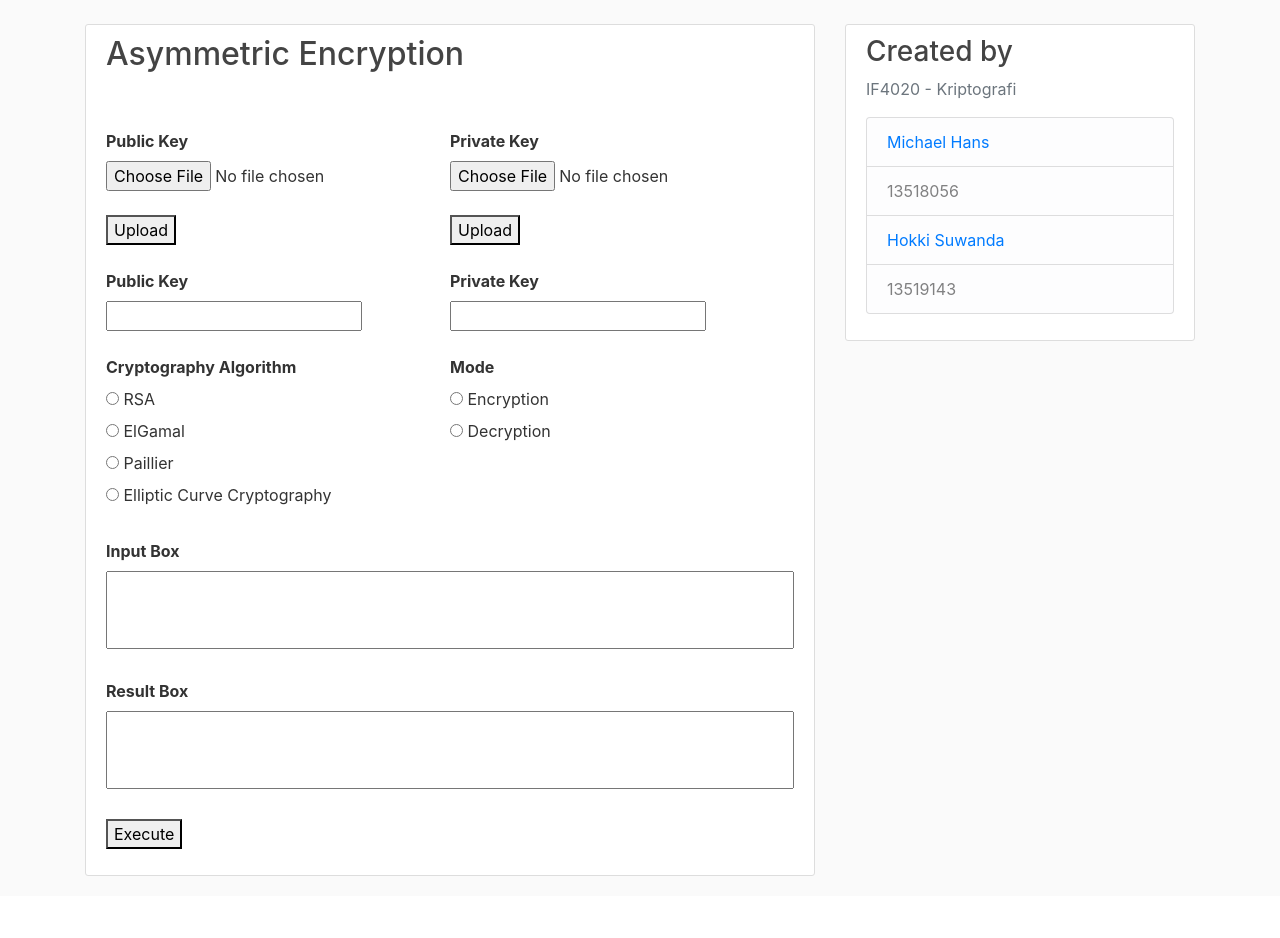
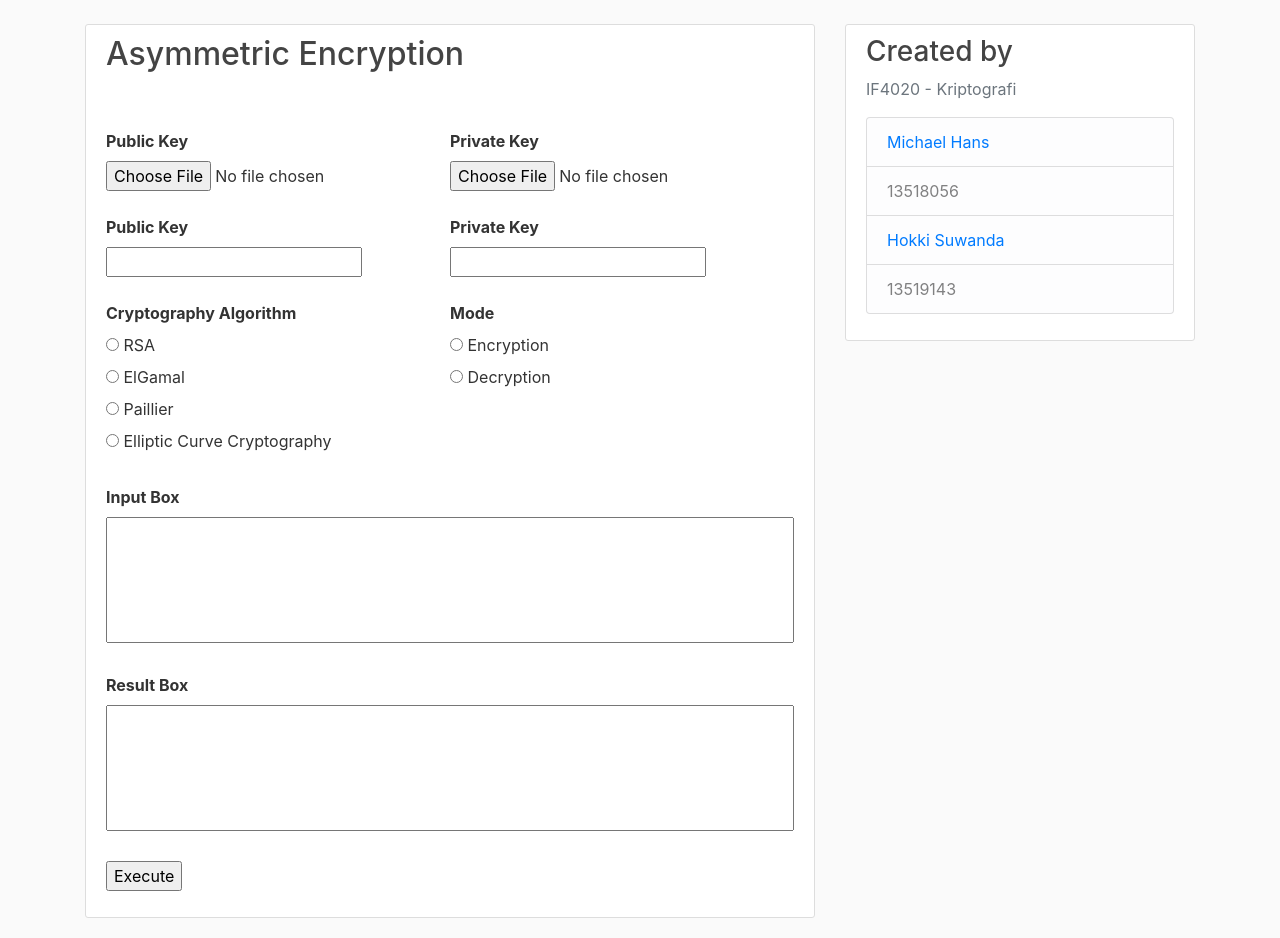
Before and after one commit to hokkyss/AssymmetricCrypto, a Flask app: page / in a window 1280 px wide. Shown: the part 56-994 px from the top of the page. Before the commit the page ends 932 px from the top, so only its background shows below. Run offline with Flask 2, Linux system fonts and the light colour scheme; some libraries are stand-ins or nearby versions.

Commit message:
file uploads

```diff
--- a/app.py
+++ b/app.py
@@ -14,16 +14,6 @@ app = Flask(__name__)
 
 PrimeGenerator.fill()
 EllipticCurve.generate()
-
-@app.route("/upload_public_key", methods=["POST"])
-def upload_public_key():
-    filename = request.json.get("public-key-file")
-    return readFile(filename)
-
-@app.route("/upload_private_key", methods=['POST'])
-def upload_private_key():
-    filename = request.json.get("private-key-file")
-    return readFile(filename)
 
 @app.route("/generation", methods=["GET", 'POST'])
 def generation():
@@ -79,6 +69,11 @@ def execute():
 
     return result
 
+@app.route("/get-content", methods=["POST"])
+def file_content():
+    file = request.files.get('file')
+    return file.stream.read().decode()
+
 @app.route("/guideline", methods=['GET'])
 def guideline():
     return render_template("guideline.html")
--- a/templates/home.html
+++ b/templates/home.html
@@ -4,19 +4,17 @@
       <div class="media-body">
       <h2><label class="article-title">Asymmetric Encryption</label></h2>
         <p class="article-content">
-          <form id="cryptography" name="cryptography" enctype="multipart/form-data">
+          <form id="cryptography" name="cryptography" onsubmit="execute()" enctype="multipart/form-data">
             <div class="key-container">
                 <div>
                     <label><b>Public Key</b></label><br>
                     <input type="file" id="public-key-file" name="public-key-file"><br><br>
-                    <button id="upload-public-key">Upload</button><br><br>
                     <label><b>Public Key</b></label><br>
                     <input type="text" id="public-key" name="public-key"><br><br>
                 </div>
                 <div>
                     <label><b>Private Key</b></label><br>
                     <input type="file" id="private-key-file" name="private-key-file"><br><br>
-                    <button id="upload-private-key">Upload</button><br><br>
                     <label><b>Private Key</b></label><br>
                     <input type="text" id="private-key" name="private-key"><br><br>
                 </div>
@@ -43,13 +41,13 @@
             </div>
             <div>
                 <label><b>Input Box</b></label><br>
-                <textarea name="input-box" rows=3 class="text-area-box"></textarea><br><br>
+                <textarea name="input-box" rows=5 class="text-area-box"></textarea><br><br>
             </div>
             <div>
                 <label><b>Result Box</b></label><br>
-                <textarea id="output" name="result-box" rows=3 class="text-area-box"></textarea><br><br>
+                <textarea id="output" name="result-box" rows=5 class="text-area-box"></textarea><br><br>
             </div>
-            <button id="submit">Execute</button><br>
+            <input id="submit" type="submit" value="Execute"><br>
           </form>
         </p>
       </div>
@@ -81,44 +79,47 @@
             }
         }
 
-    const uploadPublicKey = function(){
+    const getPublicKeyContent = function(){
         const xhr = new XMLHttpRequest();
-        xhr.open("POST", "{{ url_for('upload_public_key') }}");
-        xhr.setRequestHeader("Content-Type", "application/json")
-        xhr.send(JSON.stringify({
-            "public-key-file": document.getElementById("public-key-file").files[0].name
-        }))
-        xhr.onreadystatechange = function(e){
+        xhr.open("POST", "{{ url_for('file_content') }}");
+
+        const formData = new FormData()
+        public_key_file = document.querySelector("input[name='public-key-file']").files[0]
+
+        formData.append('file', public_key_file)
+        xhr.send(formData)
+        xhr.onreadystatechange = function(e) {
             if (this.readyState === 4) {
                 document.getElementById("public-key").value = this.response;
             }
         }
     }
 
-    const uploadPrivateKey = function(){
+    const getPrivateKeyContent = function(){
         const xhr = new XMLHttpRequest();
-        xhr.open("POST", "{{ url_for('upload_private_key') }}");
-        xhr.setRequestHeader("Content-Type", "application/json")
-        xhr.send(JSON.stringify({
-                "private-key-file": document.getElementById("private-key-file").files[0].name
-        }))
-        xhr.onreadystatechange = function(e){
+        xhr.open("POST", "{{ url_for('file_content') }}");
+
+        const formData = new FormData()
+        private_key_file = document.querySelector("input[name='private-key-file']").files[0]
+
+        formData.append('file', private_key_file)
+        xhr.send(formData)
+        xhr.onreadystatechange = function(e) {
             if (this.readyState === 4) {
                 document.getElementById("private-key").value = this.response;
             }
         }
     }
-
-    $('#upload-public-key').on('click', function(e){
+    $('#public-key-file').on('change', function(e){
         e.preventDefault();
         e.stopPropagation();
-        uploadPublicKey()
+        getPublicKeyContent();
     })
 
-    $('#upload-private-key').on('click', function(e){
+    $('#private-key-file').on('change', function(e){
         e.preventDefault();
         e.stopPropagation();
-        uploadPrivateKey()
+        getPrivateKeyContent();
     })
 
     $('#submit').on('click', function(e){
--- a/utils/MainModule.py
+++ b/utils/MainModule.py
@@ -54,6 +54,8 @@ def proceed(public_key, private_key, choice: Literal['RSA', 'ElGamal', 'Paillier
         raise ValueError('You must either encrypt or decrypt')
 
     if (mode == "Encryption"):
+        if not public_key:
+            raise ValueError('Public key must not be empty!')
         if (choice == "RSA"):
             public_key_arr = clean(public_key)
 
@@ -98,6 +100,8 @@ def proceed(public_key, private_key, choice: Literal['RSA', 'ElGamal', 'Paillier
             return B.encrypt(mess, (PbX, PbY))
 
     if (mode == "Decryption"):
+        if not private_key:
+            raise ValueError('Private key must not be empty')
         if (choice == "RSA"):
             private_key_arr = clean(private_key)
 
```
Also changed, not shown: 8 other files. Lines whose indentation alone changed are shown as unchanged.
